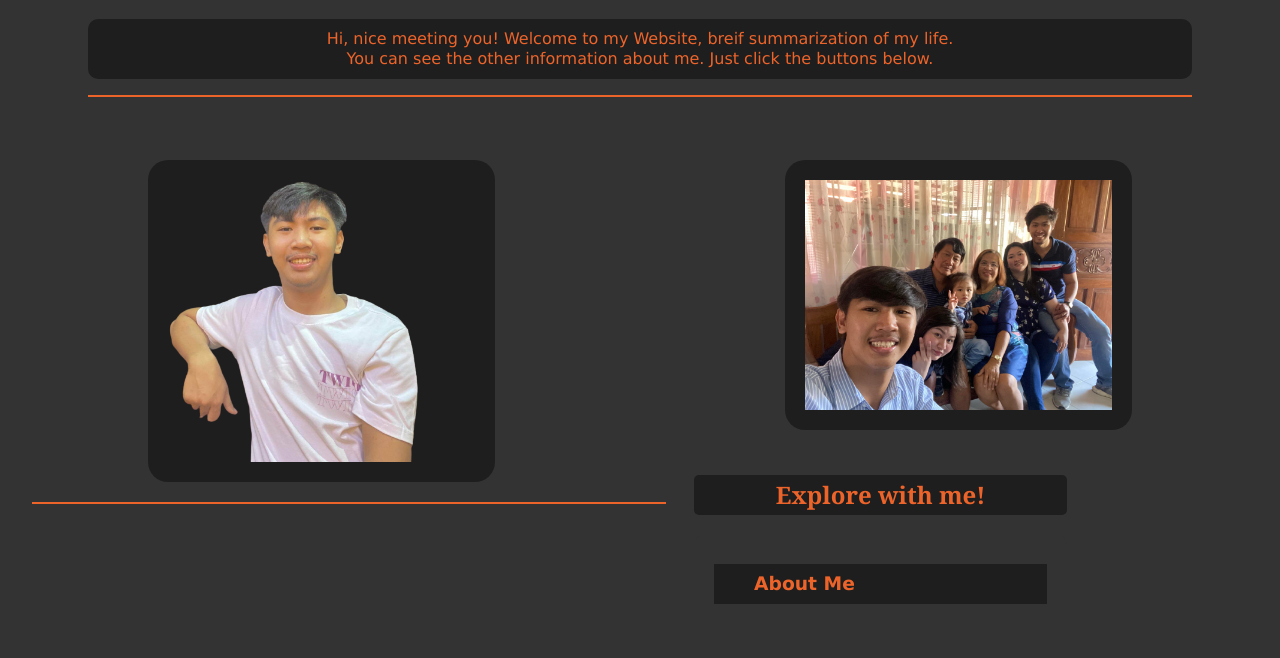
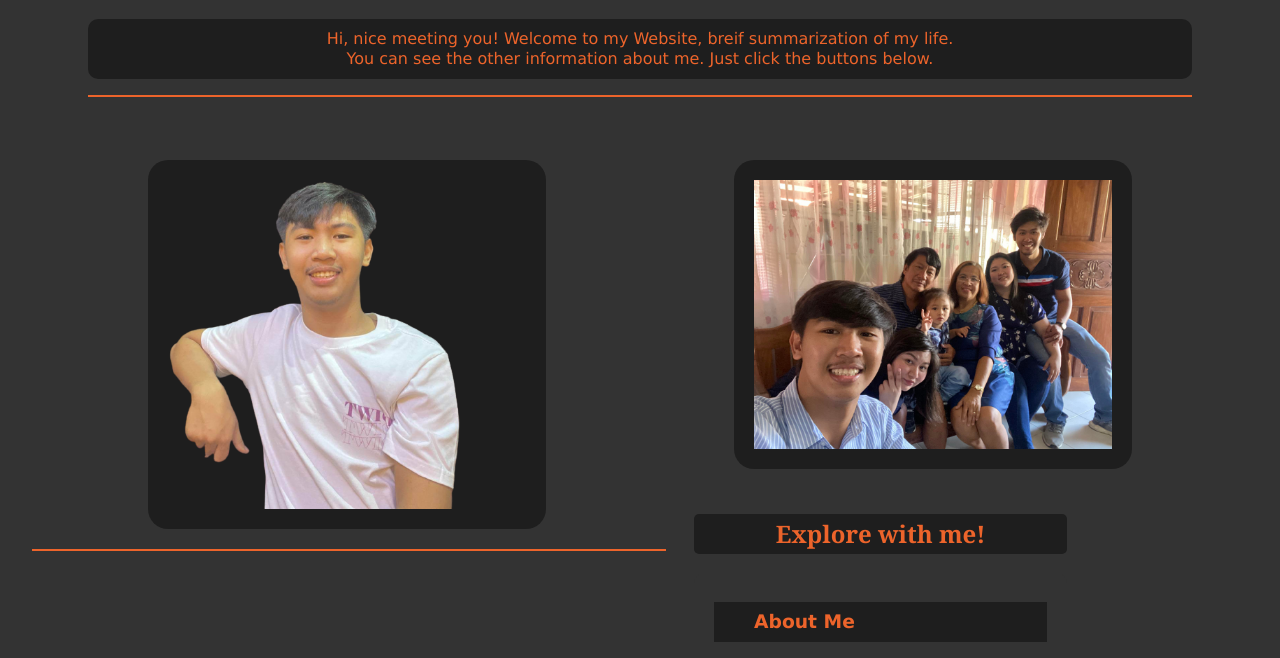
Before and after one commit to denver-iu/denvernicholoandal.github.io, a plain HTML site: page mywebsite/index.html in a window 1280 px wide. Shown: the part 127-785 px from the top of the page. Drawn offline with Linux system fonts and the light colour scheme.

Commit message:
Update style.css

```diff
--- a/mywebsite/style.css
+++ b/mywebsite/style.css
@@ -54,8 +54,8 @@ a:link {
 	text-decoration:none;
 }
 img {
-	width: 30%;
-	height: 30%;
+	width: 35%;
+	height: 35%;
 	background-color: #1e1e1e;
 	padding: 20px 20px;
 	border-radius: 20px;
```
